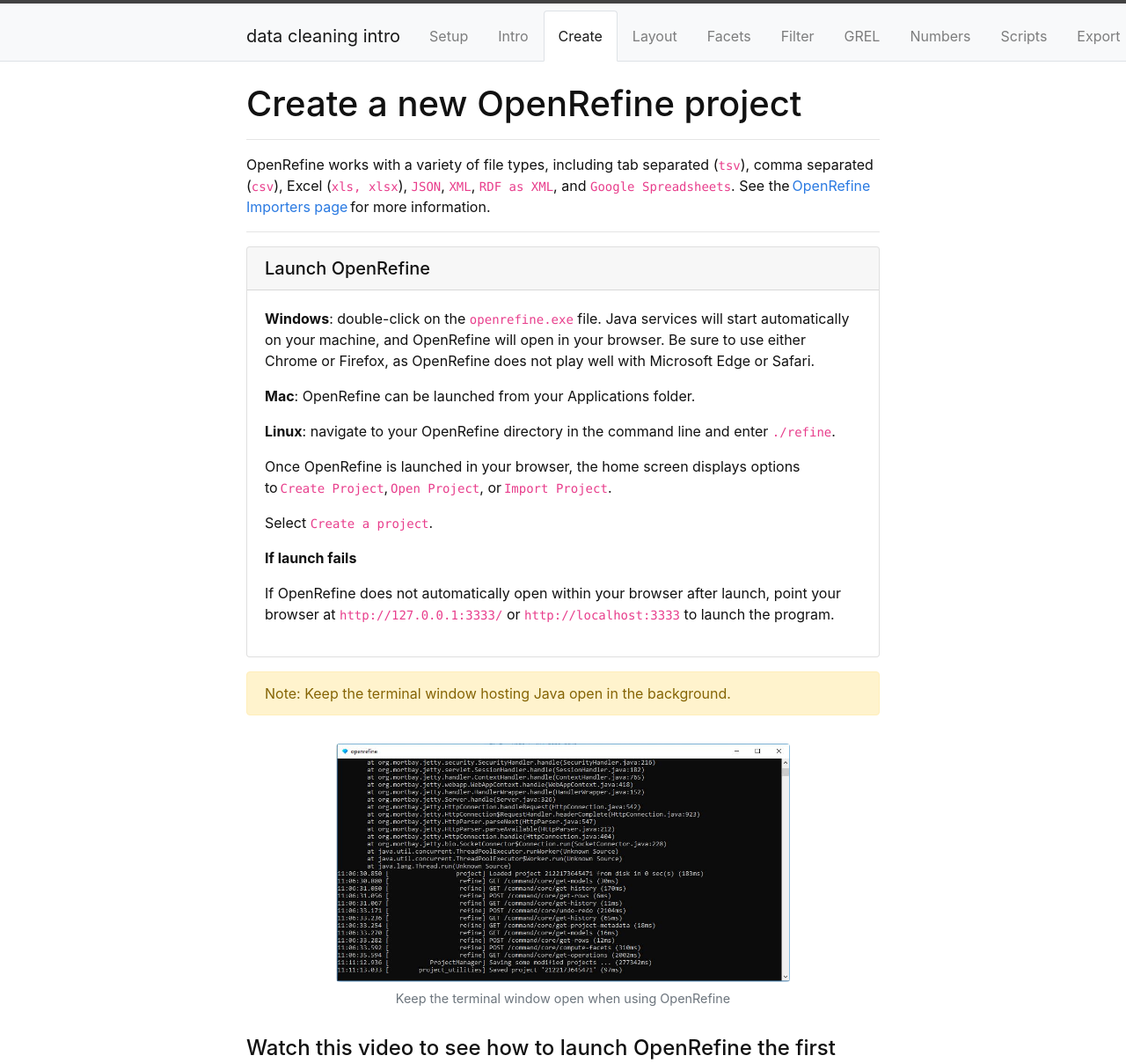
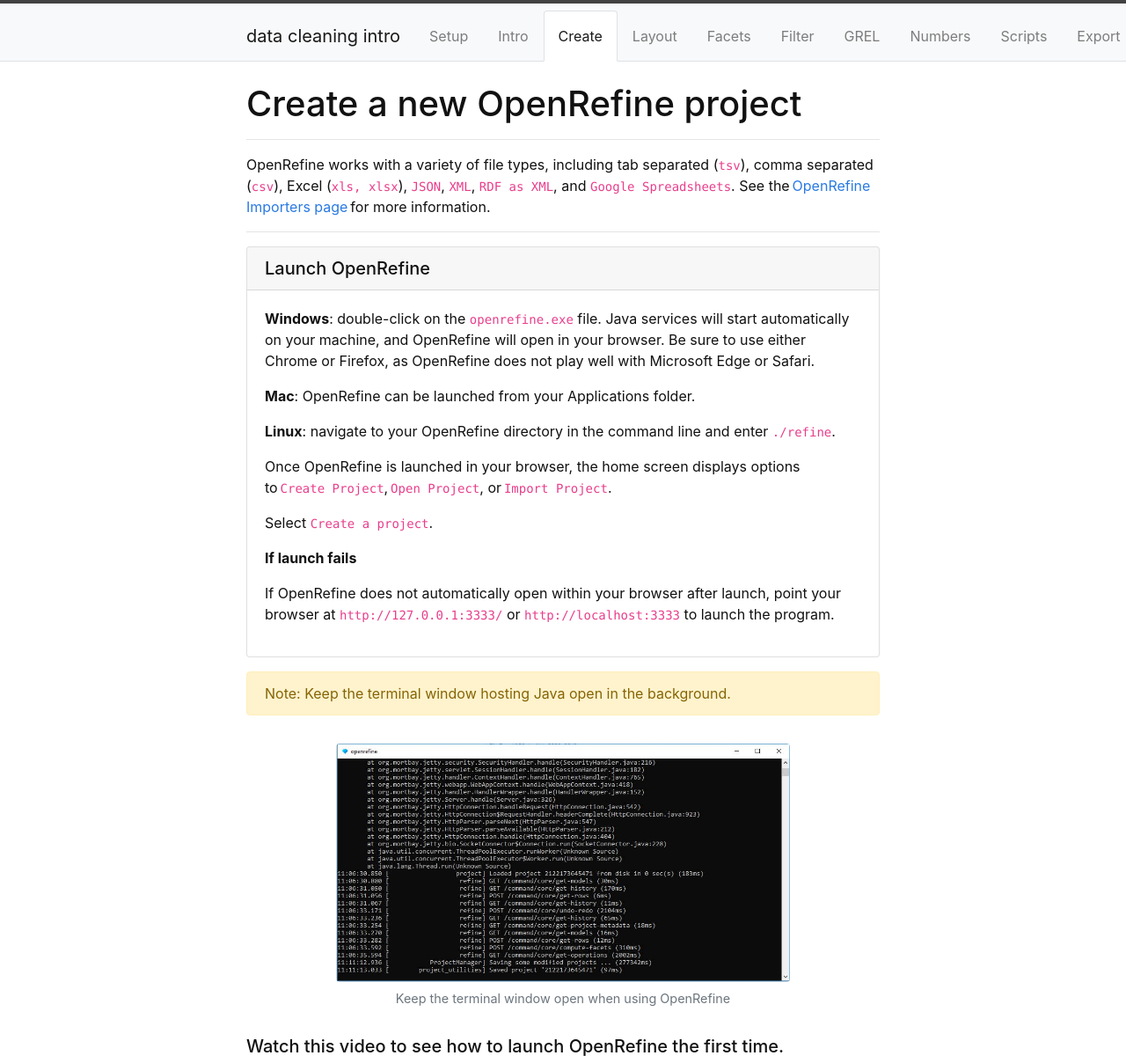
Before and after one commit to GriffithUniLibrary/data-cleaning-intro, a Jekyll site: the page built from content/2-lesson.md, in a window 1280 px wide. Shown: the top 1208 px of the page at 88% size. Built offline with Jekyll 4.4.1, drawn with Linux system fonts in a browser that asks for light colours; grey boxes are pictures that could not be loaded.

```diff
--- a/content/2-lesson.md
+++ b/content/2-lesson.md
@@ -29,7 +29,7 @@ If OpenRefine does not automatically open within your browser after launch, poin
 {% capture alert %}Note: Keep the terminal window hosting Java open in the background.{% endcapture %} {% include alert.md text=alert color="warning" %}
 {% include figure.html img="ORJava.JPG" alt="Terminal Java" caption="Keep the terminal window open when using OpenRefine" width="75%" %}
 
-#### Watch this video to see how to launch OpenRefine the first time.
+##### Watch this video to see how to launch OpenRefine the first time.
 
 <div style="padding:62.66% 0 0 0;position:relative;"><iframe src="https://player.vimeo.com/video/780945571?h=e9167644d9&amp;badge=0&amp;autopause=0&amp;player_id=0&amp;app_id=58479" frameborder="0" allow="autoplay; fullscreen; picture-in-picture" allowfullscreen style="position:absolute;top:0;left:0;width:100%;height:100%;" title="OpenRefine Launch 2"></iframe></div><script src="https://player.vimeo.com/api/player.js"></script>
 
```
